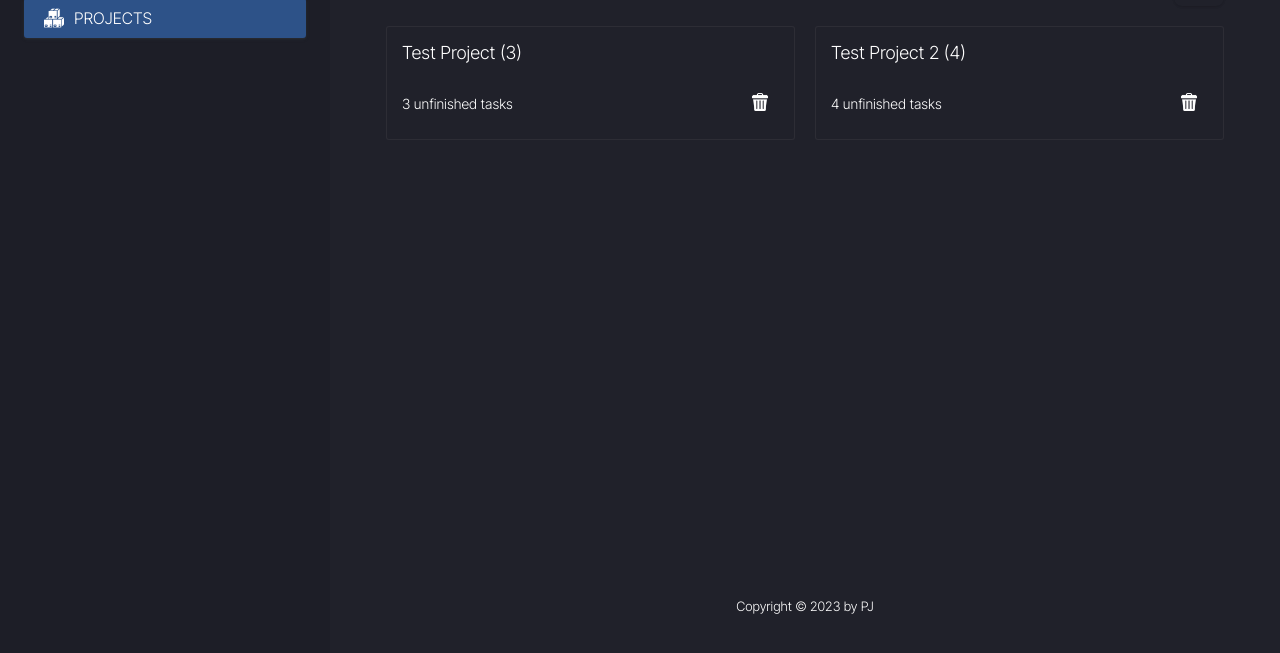
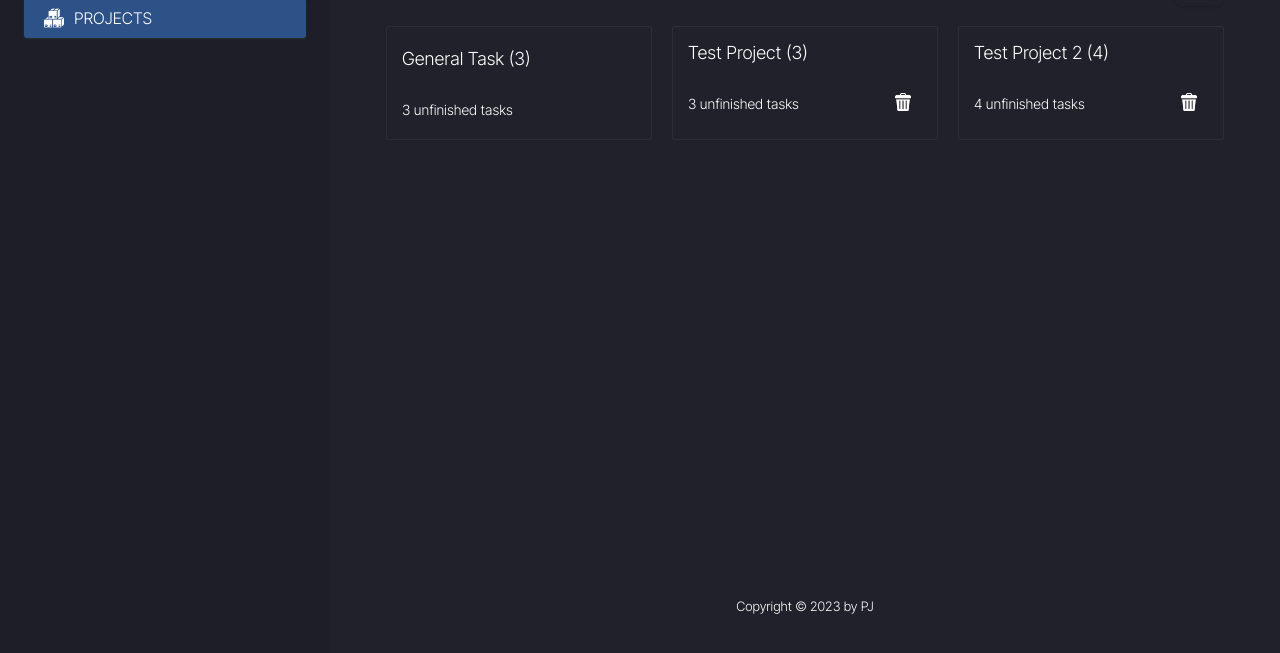
Before and after one commit to pj-pj-pj/todo, a website built with webpack: page dist/index.html in a window 1280 px wide. Both pictures are taken after a click on the element "PROJECTS". Shown: the part 147-800 px from the top of the page. Built offline with nearby package versions, Linux system fonts and the light colour scheme.

Commit message:
fix adding tasks to projects

```diff
--- a/src/styles.css
+++ b/src/styles.css
@@ -205,7 +205,7 @@ section .btn {
 
 #container {
   display: grid;
-  grid-template-columns: repeat(auto-fit, minmax(270px, 1fr));
+  grid-template-columns: repeat(auto-fit, minmax(250px, 1fr));
   grid-gap: 15px 20px;
   margin-top: 20px;
   margin-bottom: 50px;
--- a/src/todolist.js
+++ b/src/todolist.js
@@ -60,10 +60,6 @@ export function createList(name) {
     this.items.push(a);
   };
 
-  list.del = function (taskIndex) {
-    this.items.splice(taskIndex, 1);
-  };
-
   list.getList = function () {
     return this.items;
   };
@@ -72,7 +68,7 @@ export function createList(name) {
 }
 
 export default function todo() {
-  projList.add(createList('unlisted'));
+  projList.add(createList('General Task'));
   projList.add(createList('Test Project'));
   projList.add(createList('Test Project 2'));
 
--- a/src/uiDisplay.js
+++ b/src/uiDisplay.js
@@ -2,7 +2,6 @@ import projLogo from './assets/proj.png';
 import delLogo from './assets/delete.png';
 import { projList, createList, createTask } from './todolist';
 
-const section = document.querySelector('section');
 const contentHeader = document.querySelector('div#content-header p');
 const backToProj = document.querySelector('#back-btn');
 const container = document.querySelector('div#container');
@@ -27,27 +26,22 @@ export default function init() {
 }
 
 function displayProjectTt(project) {
-  if (project.name != 'unlisted') {
   const projHeader = document.createElement('span');
-    projHeader.dataset.index = projList.getList().indexOf(project).toString();
   const projTt = document.createElement('p');
   const projImg = new Image();
-    const plus = document.createElement('button');
-    plus.classList.add('add-btn');
-    plus.classList.add('btn');
-    plus.textContent = '+';
   projImg.src = projLogo;
-    projTt.contentEditable = true;
   projTt.textContent = project.name;
 
+  if (project.name == 'General Task') {
+    projTt.contentEditable = false;
+  } else {
+    projTt.contentEditable = true;
+  }
+
   projTt.addEventListener('blur', () => project.name = projTt.textContent);
-    plus.addEventListener('click', () => {
-      loadAddTaskForm();
-    })
 
-    projHeader.append(projImg, projTt, plus);
+  projHeader.append(projImg, projTt);
   container.append(projHeader);
-  }
 }
 
 function displayTask(task) {
@@ -226,7 +220,11 @@ function loadProjectPg() {
         }
       });
 
+      if (project.name == 'General Task') {
+        projCard.append(name, taskCount);
+      } else {
         projCard.append(name, taskCount, delBtn);
+      }
       container.append(projCard);
       delBtn.append(delImg);
     }
@@ -288,6 +286,15 @@ function createTaskForm() {
   taskPriority.append(low, medium, high);
   priorityContainer.append(priorityLabel, taskPriority);
 
+  const projContainer = document.createElement('select');
+  projContainer.id = 'proj-select-container';
+  for (let proj of projList.getList()) {
+    const project = document.createElement('option');
+    project.dataset.index = projList.getList().indexOf(proj);
+    project.textContent = `${proj.name}`;
+    projContainer.append(project);
+  }
+
   const buttonsContainer = document.createElement('div');
   buttonsContainer.id = 'addtask-btn-container';
   const saveBtn = document.createElement('button');
@@ -298,8 +305,12 @@ function createTaskForm() {
 
   saveBtn.addEventListener('click', () => {
     const i = contentHeader.getAttribute('data-index');
+    const selectedOption = projContainer.options[projContainer.selectedIndex].getAttribute('data-index');
+
+    if (taskNameField.value != '') {
       if (contentHeader.textContent == 'TASKS') {
-      projList.getList()[0].add(createTask(taskNameField.value, taskDueDate.value, taskPriority.value));
+        projList.getList()[selectedOption].add(createTask(taskNameField.value, taskDueDate.value, taskPriority.value));
+
         unchild(container);
         loadTaskPg();
       } else {
@@ -310,8 +321,9 @@ function createTaskForm() {
           displayTask(task);
         }
       }
+    }
 
-    taskNameField.value = ''
+    taskNameField.value = '';
     taskDueDate.value = today;
     taskPriority.value = 'Low';
     hideTaskNavBtns();
@@ -330,6 +342,7 @@ function createTaskForm() {
     taskNameField,
     taskDueDate,
     priorityContainer,
+    projContainer,
     buttonsContainer
   );
 
@@ -343,9 +356,16 @@ function loadAddTaskForm() {
   const taskPriority = document.querySelector('select');
   const taskDueDate = document.querySelector('#duedate-field');
   const today = new Date().toISOString().split('T')[0];
+  const projContainer = document.querySelector('#proj-select-container');
   addTaskDiv.style.display = 'flex';
   hideTaskNavBtns();
   taskNameField.focus();
+
+  if (contentHeader.textContent == 'TASKS') {
+    projContainer.style.display = 'block';
+  } else {
+    projContainer.style.display = 'none'
+  }
 
   taskNameField.value = ''
   taskDueDate.value = today;
```
Also changed, not shown: dist/bundle.js. Lines whose indentation alone changed are shown as unchanged.
